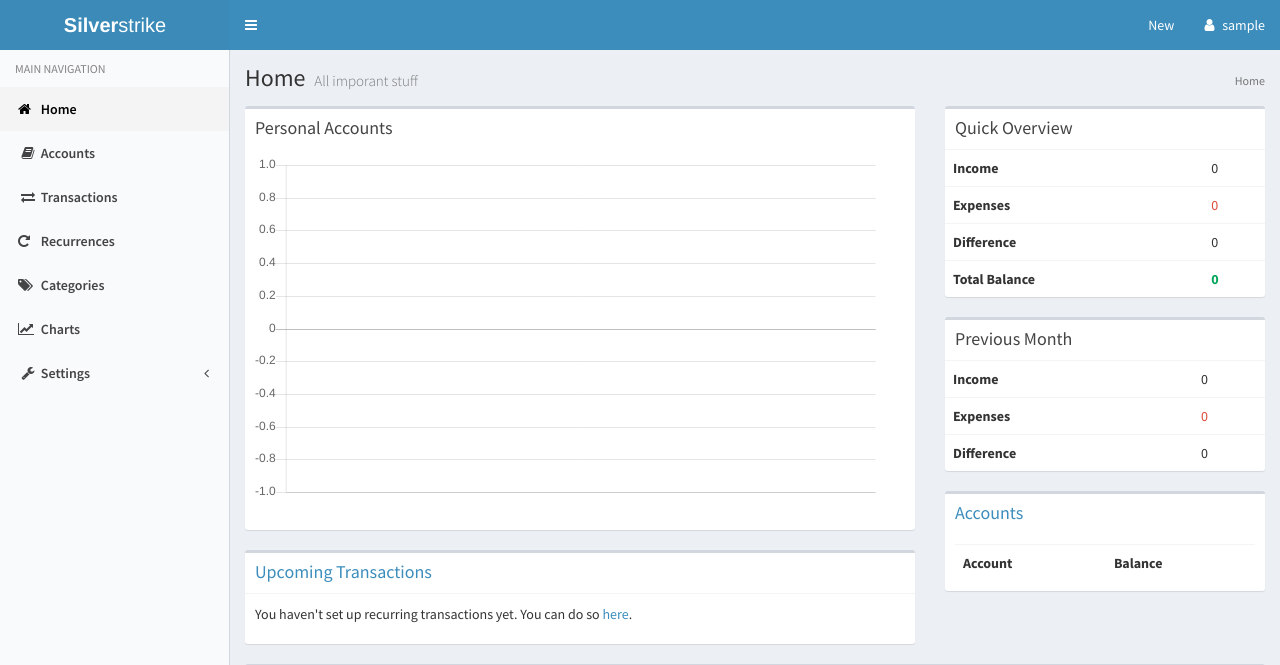
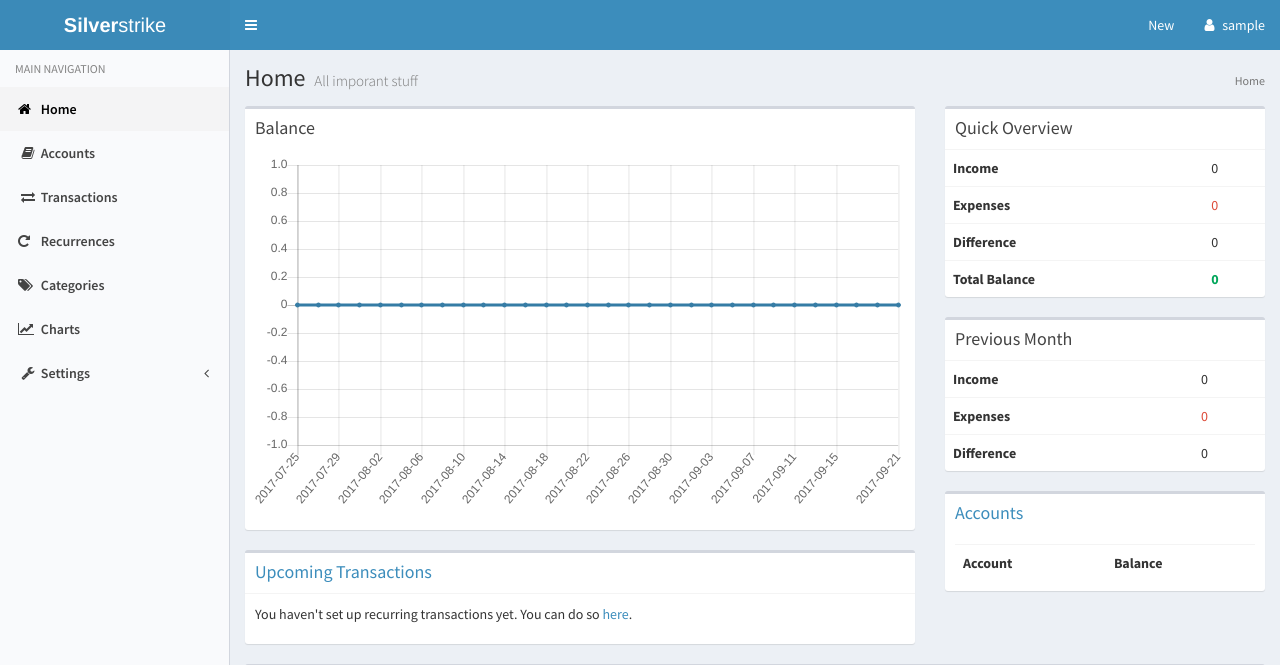
Before and after one commit to simhnna/PyAccountant, a Django app: page / in a window 1280 px wide. Shown: the top 665 px of the page. Run offline with Django 3.2, Linux system fonts and the light colour scheme; the visitor is signed in with stand-in values (Sample User, id 1); data comes from the database, SQL or seed files in the repository; data that the repository does not hold is empty; some libraries are stand-ins or nearby versions.

Commit message:
update dashboard chart

```diff
--- a/silverstrike/api.py
+++ b/silverstrike/api.py
@@ -37,8 +37,30 @@ def get_balances(request, dstart, dend):
     balance = Split.objects.filter(account__account_type=Account.PERSONAL,
                                    date__lte=dstart).aggregate(
             models.Sum('amount'))['amount__sum'] or 0
-    for i in range(30):
-        pass
+    splits = Split.objects.filter(account__account_type=Account.PERSONAL,
+                                  date__gte=dstart, date__lte=dend)
+    splits = list(splits.order_by('-date'))
+
+    steps = 30
+    step = (dend - dstart) / steps
+    if step < datetime.timedelta(days=1):
+        step = datetime.timedelta(days=1)
+        steps = int((dend - dstart) / step)
+    data_points = []
+    labels = []
+    for i in range(steps):
+        while len(splits) > 0 and splits[-1].date <= dstart.date():
+            t = splits.pop()
+            balance += t.amount
+        labels.append(datetime.datetime.strftime(dstart, '%Y-%m-%d'))
+        data_points.append(balance)
+        dstart += step
+    for s in splits:
+        balance += s.amount
+        labels.append(datetime.datetime.strftime(dstart, '%Y-%m-%d'))
+    data_points.append(balance)
+    return JsonResponse({'labels': labels, 'data': data_points})
+
 
 def skip_recurrence(request, pk):
     if request.method == 'GET':
--- a/silverstrike/templates/silverstrike/index.html
+++ b/silverstrike/templates/silverstrike/index.html
@@ -84,7 +84,7 @@
 <div class="col-md-8 col-md-pull-4">
 <div class="box">
   <div class="box-header">
-    <h3 class="box-title">Personal Accounts</h3>
+    <h3 class="box-title">Balance</h3>
   </div>
   <div class="box-body">
   <canvas id="myChart" width="450" height="250"></canvas>
@@ -160,42 +160,21 @@ You haven't set up recurring transactions yet. You can do so <a href="{{ recurre
 {% block scripts %}
 <script src="{% static 'vendor/js/Chart.bundle.min.js' %}"></script>
 <script type="text/javascript">
-var colors =
-  ['#357ca5',
-   '#008d4c',
-   '#db8b0b',
-   '#ca195a',
-   '#555299',
-   '#4285f4',
-   '#db4437',
-   '#f4b400',
-   '#0f9d58',
-   '#ab47bc',
-   '#00acc1',
-   '#ff7043',
-   '#9e9d24',
-   '#5c6bc0',
-   '#f06292',
-   '#00796b',
-   '#c2185b'
-];
 var drawChart = function(res) {
   var ctx = document.getElementById("myChart").getContext('2d');
   data = {
       labels: res.labels,
       datasets: []
   }
-  for (i = 0; i < res.dataset.length; i++) {
-    dataset = {
-      label: res.dataset[i].name,
-      fill: false,
-      pointRadius: 2,
-      backgroundColor: colors[i],
-      borderColor: colors[i],
-      data: res.dataset[i].data,
-    }
-    data.datasets.push(dataset);
+  dataset = {
+    label: 'Balance',
+    fill: false,
+    pointRadius: 2,
+    backgroundColor: '#357ca5',
+    borderColor: '#357ca5',
+    data: res.data,
   }
+  data.datasets.push(dataset);
   var myChart = new Chart(ctx, {
       type: 'line',
       data: data,
@@ -214,7 +193,7 @@ var drawChart = function(res) {
       }
   });
 }
-$.getJSON("{% url 'api_accounts_balance' past today %}", {}, function(res, status) {
+$.getJSON("{% url 'api_balance' past today %}", {}, function(res, status) {
   drawChart(res);
 });
 </script>
--- a/silverstrike/urls.py
+++ b/silverstrike/urls.py
@@ -60,6 +60,8 @@ urlpatterns = [
     url(r'^charts$', views.ChartView.as_view(), name='charts'),
 
     url(r'^api/accounts/(?P<account_type>\w+)$', api.get_accounts, name='api_accounts'),
+    url(r'^api/balance/(?P<dstart>\S+)/(?P<dend>\S+)/$',
+        api.get_balances, name='api_balance'),
     url(r'^api/accounts_balance/(?P<dstart>\S+)/(?P<dend>\S+)/$',
         api.get_accounts_balance, name='api_accounts_balance'),
     url(r'^manifest.json$', TemplateView.as_view(template_name='silverstrike/manifest.json'),
```
